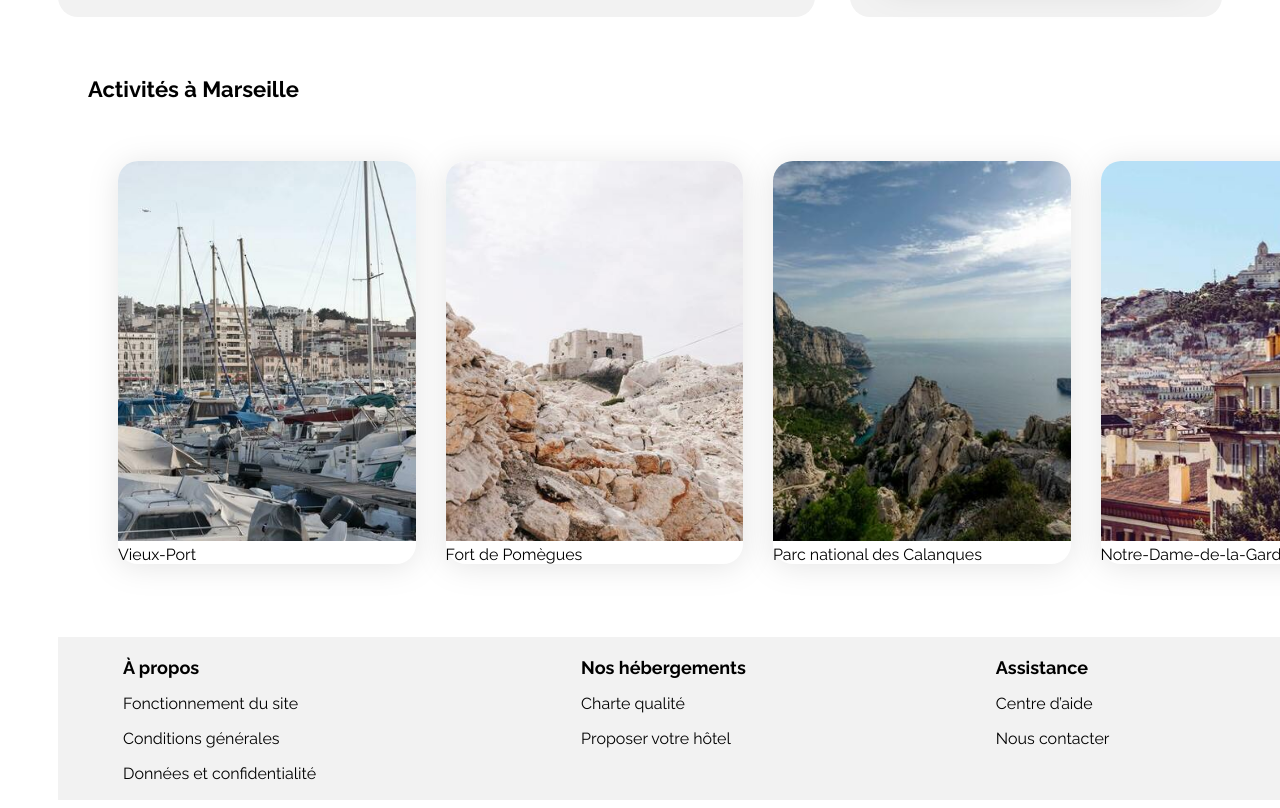
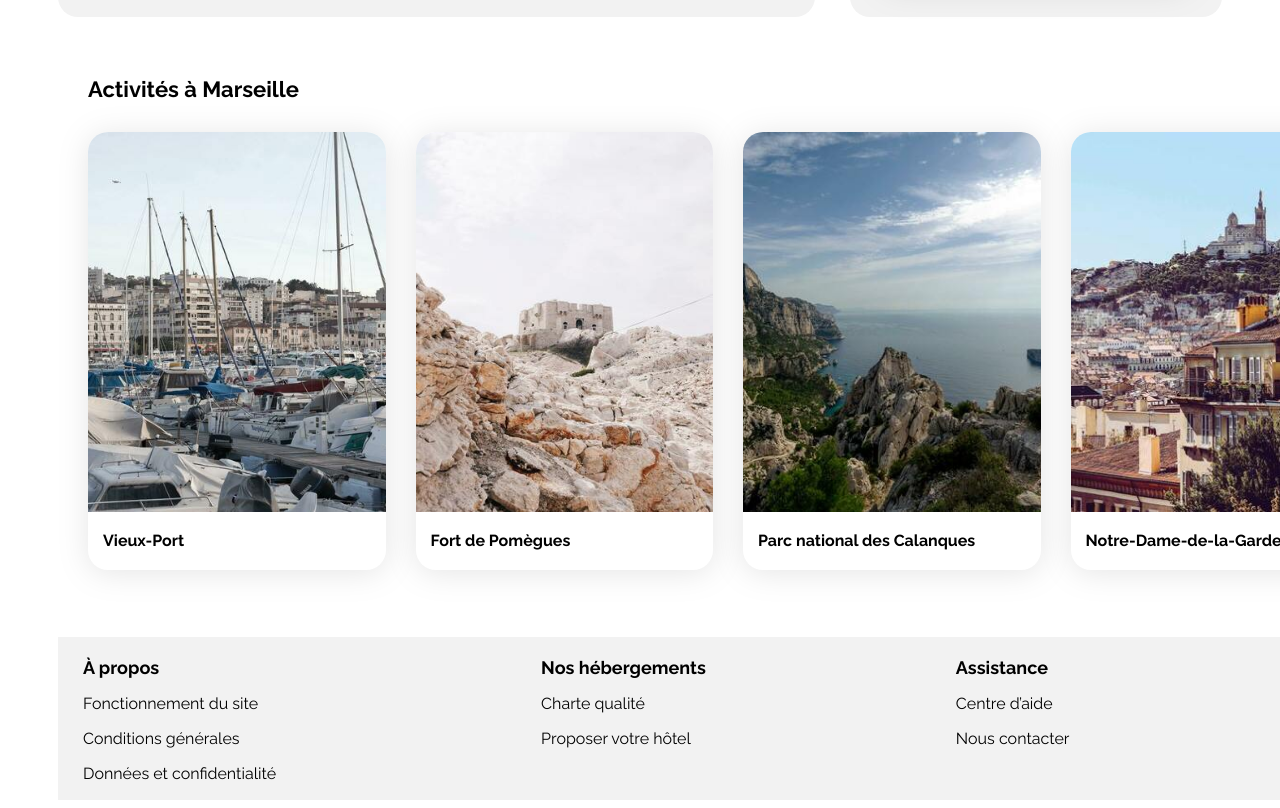
Before and after one commit to Piamah/projet_2, a plain HTML site: page index.html in a window 1280 px wide. Shown: the part 1024-1832 px from the top of the page. Drawn offline with Linux system fonts and the light colour scheme.

Commit message:
Ajout de quelques correctifs

```diff
--- a/css/style.css
+++ b/css/style.css
@@ -88,8 +88,8 @@ header nav ul {
     display: flex;
     justify-content: flex-end;
     align-items: flex-start;
-    margin: 0px;
-    padding: 0px;
+    margin: 0px 0px 20px 0px;
+    padding: 0px 0px 20px 0px;
 
 }
 
@@ -474,13 +474,6 @@ header a:hover {
 
 /* SECTION ACTIVITES */
 
-.activites {
-    width: 65%;
-    height: 560px;
-    padding: 30px;
-    gap: 30px;
-}
-
 h4 {
     font-family: Raleway;
     font-size: 22px;
@@ -488,7 +481,15 @@ h4 {
     line-height: 26px;
     letter-spacing: 0em;
     text-align: left;
+    margin-bottom: 0px;
 
+}
+
+.activites {
+    width: 65%;
+    height: 560px;
+    padding: 30px;
+    gap: 30px;
 }
 
 .activites-cards {
@@ -498,14 +499,11 @@ h4 {
     flex-wrap: nowrap;
     padding: 30px;
     gap: 30px;
-    width: 297.5px;
-    height: 439px;
-    border-radius: 20px;
-
+    margin-left: -30px;
 }
 
 .activites .card {
-    padding: 0px;
+    padding: 0px 0px 5px 0px;
 }
 
 .activites img {
@@ -516,6 +514,21 @@ h4 {
 
 
 }
+
+.activites span {
+    display: flex;
+    justify-content: flex-start;
+    font-family: Raleway;
+    font-size: 16px;
+    font-weight: 700;
+    line-height: 19px;
+    letter-spacing: 0em;
+    text-align: left;
+    padding: 15px;
+
+}
+
+
 
 /* SECTION FOOTER */
 
@@ -542,7 +555,7 @@ footer span {
     letter-spacing: 0em;
     text-align: left;
     padding: 20px 15px 20px 15px;
-    margin-left: 50px;
+    margin-left: 10px;
 }
 
 footer p {
@@ -553,9 +566,8 @@ footer p {
     letter-spacing: 0em;
     text-align: left;
     padding-left: 15px;
-    margin-left: 50px;
-    margin-right: 200px;
-
+    margin-left: 10px;
+    margin-right: 240px;
 
 
 }
```
